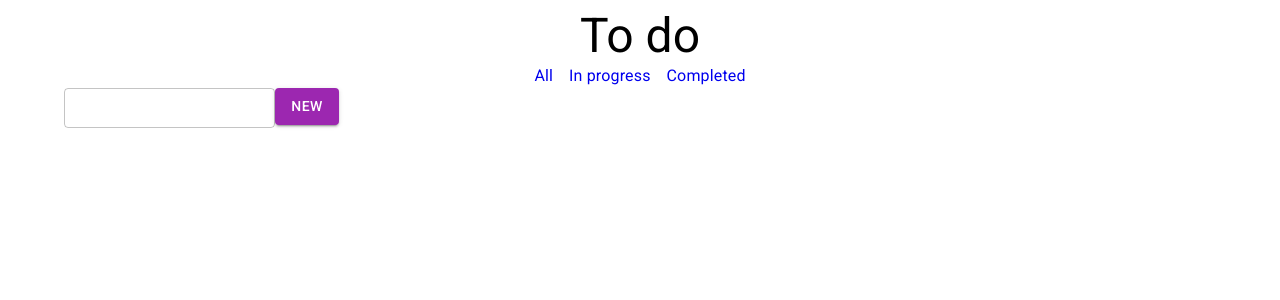
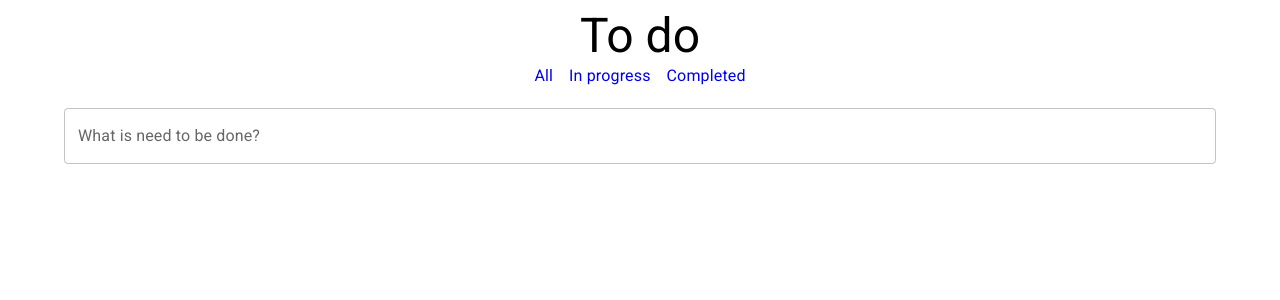
Before and after one commit to iak1p/todo-react, a React (Create React App) app: page /all in a window 1280 px wide. Shown: the top 300 px of the page. Built offline with nearby package versions, Linux system fonts and the light colour scheme.

Commit message:
Fixed components

```diff
--- a/src/App.jsx
+++ b/src/App.jsx
@@ -1,16 +1,15 @@
-import { useDispatch, useSelector } from "react-redux";
+import { useSelector } from "react-redux";
 import Header from "./components/Header";
 import AppRoutes from "./routes/AppRoutes";
 
 function App() {
   const items = useSelector((state) => state.items.data);
-  const dispatch = useDispatch();
 
   return (
     <>
       <div>
         <Header />
-        <AppRoutes />
+        <AppRoutes items={items} />
       </div>
     </>
   );
--- /dev/null
+++ b/src/components/Form.jsx
@@ -0,0 +1,38 @@
+import { TextField } from "@mui/material";
+import React, { useState } from "react";
+import { useDispatch, useSelector } from "react-redux";
+
+export default function Form() {
+  const [value, setValue] = useState("");
+  const items = useSelector((state) => state.items.data);
+  const id = useSelector((state) => state.id);
+  const dispatch = useDispatch();
+
+  const handleChange = (event) => {
+    setValue(event.target.value);
+  };
+
+  const setItems = (event) => {
+    event.preventDefault();
+    let arr = items;
+    let idOfItem = id + 1;
+    arr.push({ id: idOfItem, name: value, active: true });
+    dispatch({ type: "SET_ITEMS", payload: arr });
+    dispatch({ type: "SET_ID", payload: idOfItem });
+    setValue("");
+  };
+  return (
+    <>
+      <form onSubmit={setItems}>
+        <TextField
+          id="outlined-basic"
+          label="What is need to be done?"
+          variant="outlined"
+          value={value}
+          onChange={handleChange}
+          sx={{ width: "100%", marginTop: "20px" }}
+        />
+      </form>
+    </>
+  );
+}
--- a/src/components/Header.jsx
+++ b/src/components/Header.jsx
@@ -1,12 +1,14 @@
 import { Container } from "@mui/system";
-import React from "react";
 import { Link } from "react-router-dom";
 import { Typography, Stack, styled } from "@mui/material";
+import React from "react";
+import Form from "./Form";
 
 export default function Header() {
   const LinkText = styled(Typography)({
     fontSize: 16,
   });
+
   return (
     <>
       <Typography variant="h3" component="p" textAlign="center">
@@ -24,6 +26,7 @@ export default function Header() {
             <Link to="/completed">Сompleted</Link>
           </LinkText>
         </Stack>
+        <Form />
       </Container>
     </>
   );
--- a/src/components/Note.jsx
+++ b/src/components/Note.jsx
@@ -33,6 +33,20 @@ export default function Note(props) {
 
   return (
     <>
+      <Box
+        sx={{
+          border: 1,
+          borderColor: "gray",
+          borderRadius: 1,
+          borderStyle: "solid",
+          width: "100%",
+          display: "flex",
+          justifyContent: "space-between",
+          alignContent: "center",
+          marginTop: "20px",
+          overflow: "hidden",
+        }}
+      >
         <Box>
           <Checkbox onClick={setActiveItem} checked={active} />
           <Typography
@@ -42,7 +56,13 @@ export default function Note(props) {
           >
             {item.name}
           </Typography>
-        <Button variant="contained" onClick={deleteItem} size="small">
+        </Box>
+        <Button
+          variant="contained"
+          onClick={deleteItem}
+          size="small"
+          sx={{ borderRadius: 0 }}
+        >
           x
         </Button>
       </Box>
--- a/src/pages/Active.jsx
+++ b/src/pages/Active.jsx
@@ -1,5 +1,5 @@
 import React from "react";
-import { useDispatch, useSelector } from "react-redux";
+import { useSelector } from "react-redux";
 import Note from "../components/Note";
 import { Container } from "@mui/system";
 
--- a/src/pages/All.jsx
+++ b/src/pages/All.jsx
@@ -1,46 +1,19 @@
 import { Container } from "@mui/system";
-import React, { useState } from "react";
-import { useDispatch, useSelector } from "react-redux";
+import React from "react";
 import Note from "../components/Note";
-import { Button, TextField } from "@mui/material";
+import { Box, styled } from "@mui/material";
 
 export default function All(props) {
-  const [value, setValue] = useState("");
-  const items = useSelector((state) => state.items.data);
-  const id = useSelector((state) => state.id);
-  const dispatch = useDispatch();
-
-  const handleChange = (event) => {
-    setValue(event.target.value);
-  };
-
-  const setItems = (event) => {
-    event.preventDefault();
-    let arr = items;
-    let idOfItem = id;
-    idOfItem += 1;
-    arr.push({ id: idOfItem, name: value, active: true });
-    dispatch({ type: "SET_ITEMS", payload: arr });
-    dispatch({ type: "SET_ID", payload: idOfItem });
-    setValue("");
-  };
+  const { items } = props;
+  const ItemsList = styled(Box)({
+    display: "flex",
+    flexDirection: "column",
+  });
 
   return (
     <>
       <Container>
-        <form onSubmit={setItems}>
-          <TextField
-            id="outlined-basic"
-            label=""
-            variant="outlined"
-            value={value}
-            onChange={handleChange}
-            size="small"
-          />
-          <Button variant="contained" type="submit" color="secondary">
-            New
-          </Button>
-        </form>
+        <ItemsList>
           {items.map((item) => {
             return (
               <Note
@@ -51,6 +24,7 @@ export default function All(props) {
               />
             );
           })}
+        </ItemsList>
       </Container>
     </>
   );
--- a/src/pages/Completed.jsx
+++ b/src/pages/Completed.jsx
@@ -1,5 +1,5 @@
 import React from "react";
-import { useDispatch, useSelector } from "react-redux";
+import {  useSelector } from "react-redux";
 import Note from "../components/Note";
 import { Container } from "@mui/system";
 
--- a/src/routes/AppRoutes.jsx
+++ b/src/routes/AppRoutes.jsx
@@ -5,10 +5,11 @@ import Completed from "../pages/Completed";
 import Active from "../pages/Active";
 
 export default function AppRoutes(props) {
+  const { items } = props;
   return (
     <Routes>
       <Route path="/active" element={<Active />} />
-      <Route path="/all" element={<All />} />
+      <Route path="/all" element={<All items={items} />} />
       <Route path="/completed" element={<Completed />} />
       <Route path="/" element={<Navigate replace to="/all" />} />
     </Routes>
```
Lines whose indentation alone changed are shown as unchanged.
